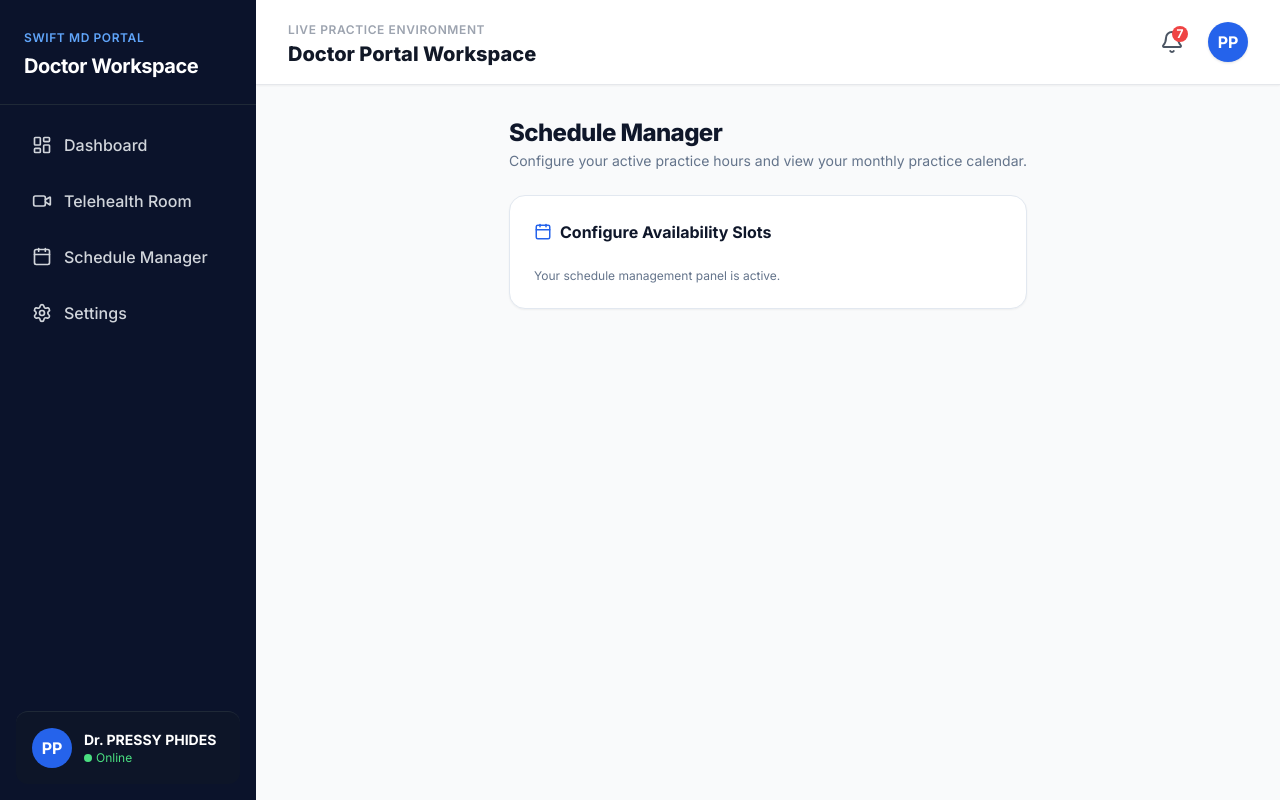
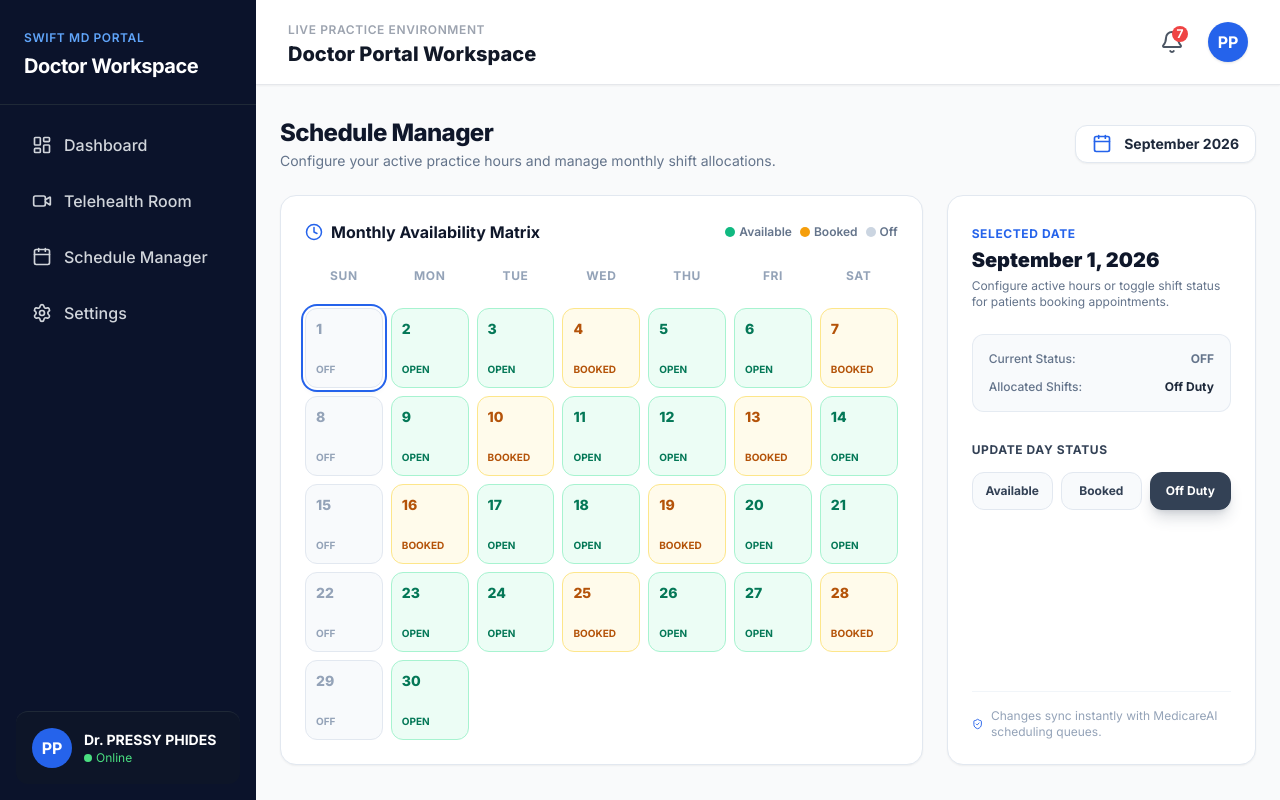
Before and after one commit to mugwe88-ops/MedicareAI, a Next.js app in the folder frontend/: page /doctors/dashboard/schedule in a window 1280 px wide. Built offline with nearby package versions, Linux system fonts and the light colour scheme.

Commit message:
Update page.tsx

```diff
--- a/frontend/app/doctors/dashboard/schedule/page.tsx
+++ b/frontend/app/doctors/dashboard/schedule/page.tsx
@@ -1,29 +1,177 @@
 "use client";
 
 import { useState } from "react";
-import { Calendar as CalendarIcon, CheckCircle, Plus } from "lucide-react";
+import { Calendar as CalendarIcon, CheckCircle, ChevronLeft, ChevronRight, Clock, ShieldCheck, UserCheck } from "lucide-react";
 
-export default function ScheduleManagerDashboard() {
-  const [feedback] = useState<string | null>(null);
+interface DaySlot {
+  day: number;
+  status: "available" | "busy" | "off";
+  shifts: string;
+}
+
+export default function DoctorScheduleDashboard() {
+  const [currentMonth] = useState("September 2026");
+  const [feedback, setFeedback] = useState<string | null>(null);
+
+  // Mock initial schedule state for the month
+  const [days, setDays] = useState<DaySlot[]>(
+    Array.from({ length: 30 }, (_, index) => ({
+      day: index + 1,
+      status: index % 7 === 0 ? "off" : index % 3 === 0 ? "busy" : "available",
+      shifts: index % 7 === 0 ? "Off Duty" : "09:00 AM - 04:00 PM",
+    }))
+  );
+
+  const [selectedDay, setSelectedDay] = useState<DaySlot | null>(days[0]);
+
+  const handleStatusChange = (newStatus: "available" | "busy" | "off") => {
+    if (!selectedDay) return;
+
+    const updatedDays = days.map((d) =>
+      d.day === selectedDay.day ? { ...d, status: newStatus, shifts: newStatus === "off" ? "Off Duty" : "09:00 AM - 04:00 PM" } : d
+    );
+
+    setDays(updatedDays);
+    setSelectedDay({ ...selectedDay, status: newStatus });
+    setFeedback(`Successfully updated availability for Sept ${selectedDay.day}, 2026!`);
+
+    setTimeout(() => setFeedback(null), 4000);
+  };
 
   return (
     <div className="max-w-6xl mx-auto px-6 py-8 space-y-6">
-      <div>
-        <h1 className="text-2xl font-extrabold text-slate-900 tracking-tight">Schedule Manager</h1>
-        <p className="text-sm text-slate-500 mt-0.5">Configure your active practice hours and view your monthly practice calendar.</p>
+      <div className="flex flex-col md:flex-row md:items-center justify-between gap-4">
+        <div>
+          <h1 className="text-2xl font-extrabold text-slate-900 tracking-tight">Schedule Manager</h1>
+          <p className="text-sm text-slate-500 mt-0.5">Configure your active practice hours and manage monthly shift allocations.</p>
+        </div>
+        <div className="flex items-center gap-3 bg-white px-4 py-2 rounded-xl border border-slate-200 shadow-sm">
+          <CalendarIcon className="text-blue-600" size={20} />
+          <span className="font-bold text-slate-800 text-sm">{currentMonth}</span>
+        </div>
       </div>
 
       {feedback && (
-        <div className="bg-emerald-50 border border-emerald-200 text-emerald-800 p-4 rounded-xl text-sm font-medium flex items-center gap-2">
-          <CheckCircle size={18} /> {feedback}
+        <div className="bg-emerald-50 border border-emerald-200 text-emerald-800 p-4 rounded-xl text-sm font-medium flex items-center gap-2 shadow-sm animate-fadeIn">
+          <CheckCircle size={18} className="text-emerald-600 shrink-0" /> {feedback}
         </div>
       )}
 
-      <div className="bg-white rounded-2xl border border-slate-200 shadow-sm p-6 space-y-6">
-        <h2 className="text-base font-bold text-slate-900 flex items-center gap-2">
-          <CalendarIcon className="text-blue-600" size={18} /> Configure Availability Slots
-        </h2>
-        <p className="text-xs text-slate-500">Your schedule management panel is active.</p>
+      <div className="grid grid-cols-1 lg:grid-cols-3 gap-6">
+        {/* Calendar Grid View */}
+        <div className="lg:col-span-2 bg-white rounded-2xl border border-slate-200 shadow-sm p-6 space-y-6">
+          <div className="flex items-center justify-between">
+            <h2 className="text-base font-bold text-slate-900 flex items-center gap-2">
+              <Clock className="text-blue-600" size={18} /> Monthly Availability Matrix
+            </h2>
+            <div className="flex items-center gap-2 text-xs font-semibold text-slate-500">
+              <span className="flex items-center gap-1"><span className="w-2.5 h-2.5 rounded-full bg-emerald-500"></span> Available</span>
+              <span className="flex items-center gap-1"><span className="w-2.5 h-2.5 rounded-full bg-amber-500"></span> Booked</span>
+              <span className="flex items-center gap-1"><span className="w-2.5 h-2.5 rounded-full bg-slate-300"></span> Off</span>
+            </div>
+          </div>
+
+          {/* Days of week header */}
+          <div className="grid grid-cols-7 gap-2 text-center text-xs font-bold text-slate-400 uppercase tracking-wider">
+            <span>Sun</span><span>Mon</span><span>Tue</span><span>Wed</span><span>Thu</span><span>Fri</span><span>Sat</span>
+          </div>
+
+          {/* Days grid */}
+          <div className="grid grid-cols-7 gap-2">
+            {days.map((item) => {
+              const isSelected = selectedDay?.day === item.day;
+              let statusBg = "bg-emerald-50 text-emerald-700 border-emerald-200 hover:bg-emerald-100";
+              if (item.status === "busy") statusBg = "bg-amber-50 text-amber-700 border-amber-200 hover:bg-amber-100";
+              if (item.status === "off") statusBg = "bg-slate-50 text-slate-400 border-slate-200 hover:bg-slate-100";
+
+              return (
+                <button
+                  key={item.day}
+                  onClick={() => setSelectedDay(item)}
+                  className={`h-20 rounded-xl p-2.5 flex flex-col justify-between border transition-all cursor-pointer text-left ${statusBg} ${
+                    isSelected ? "ring-2 ring-blue-600 ring-offset-2 shadow-md" : ""
+                  }`}
+                >
+                  <span className="font-extrabold text-sm">{item.day}</span>
+                  <span className="text-[10px] font-bold uppercase truncate">
+                    {item.status === "available" ? "Open" : item.status === "busy" ? "Booked" : "Off"}
+                  </span>
+                </button>
+              );
+            })}
+          </div>
+        </div>
+
+        {/* Selected Day Configuration Sidebar */}
+        <div className="bg-white rounded-2xl border border-slate-200 shadow-sm p-6 flex flex-col justify-between space-y-6">
+          {selectedDay ? (
+            <div className="space-y-6">
+              <div>
+                <span className="text-xs font-bold text-blue-600 uppercase tracking-wider">Selected Date</span>
+                <h3 className="text-xl font-black text-slate-900 mt-0.5">September {selectedDay.day}, 2026</h3>
+                <p className="text-xs text-slate-500 mt-1">Configure active hours or toggle shift status for patients booking appointments.</p>
+              </div>
+
+              <div className="bg-slate-50 border border-slate-200/80 rounded-xl p-4 space-y-3">
+                <div className="flex justify-between text-xs">
+                  <span className="text-slate-500 font-medium">Current Status:</span>
+                  <span className={`font-bold uppercase ${selectedDay.status === "available" ? "text-emerald-600" : selectedDay.status === "busy" ? "text-amber-600" : "text-slate-500"}`}>
+                    {selectedDay.status}
+                  </span>
+                </div>
+                <div className="flex justify-between text-xs">
+                  <span className="text-slate-500 font-medium">Allocated Shifts:</span>
+                  <span className="font-bold text-slate-800">{selectedDay.shifts}</span>
+                </div>
+              </div>
+
+              <div className="space-y-3">
+                <label className="text-xs font-bold text-slate-700 uppercase tracking-wider">Update Day Status</label>
+                <div className="grid grid-cols-3 gap-2">
+                  <button
+                    onClick={() => handleStatusChange("available")}
+                    className={`py-2.5 px-2 rounded-xl text-xs font-bold transition-all cursor-pointer border ${
+                      selectedDay.status === "available"
+                        ? "bg-emerald-600 text-white border-emerald-600 shadow-lg shadow-emerald-600/20"
+                        : "bg-slate-50 text-slate-700 border-slate-200 hover:bg-slate-100"
+                    }`}
+                  >
+                    Available
+                  </button>
+                  <button
+                    onClick={() => handleStatusChange("busy")}
+                    className={`py-2.5 px-2 rounded-xl text-xs font-bold transition-all cursor-pointer border ${
+                      selectedDay.status === "busy"
+                        ? "bg-amber-600 text-white border-amber-600 shadow-lg shadow-amber-600/20"
+                        : "bg-slate-50 text-slate-700 border-slate-200 hover:bg-slate-100"
+                    }`}
+                  >
+                    Booked
+                  </button>
+                  <button
+                    onClick={() => handleStatusChange("off")}
+                    className={`py-2.5 px-2 rounded-xl text-xs font-bold transition-all cursor-pointer border ${
+                      selectedDay.status === "off"
+                        ? "bg-slate-700 text-white border-slate-700 shadow-lg shadow-slate-700/20"
+                        : "bg-slate-50 text-slate-700 border-slate-200 hover:bg-slate-100"
+                    }`}
+                  >
+                    Off Duty
+                  </button>
+                </div>
+              </div>
+            </div>
+          ) : (
+            <div className="flex items-center justify-center h-full text-slate-400 text-sm">
+              Select a calendar date to manage availability.
+            </div>
+          )}
+
+          <div className="border-t border-slate-100 pt-4 text-xs text-slate-400 flex items-center gap-2">
+            <ShieldCheck size={16} className="text-blue-600" />
+            <span>Changes sync instantly with MedicareAI scheduling queues.</span>
+          </div>
+        </div>
       </div>
     </div>
   );
```
